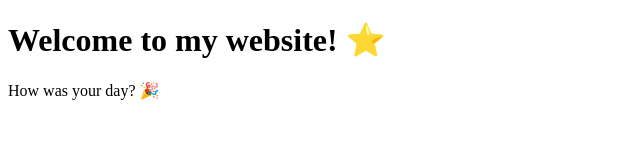
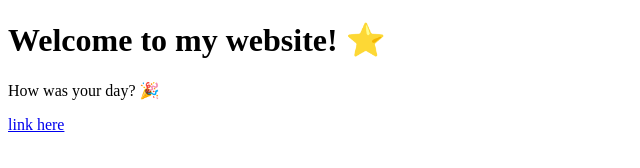
Before and after one commit to jkr/pages-practice, a plain HTML site: page index.html in a window 1280 px wide. Shown: the full height of the page, 0-640 px from the left. Drawn offline with Linux system fonts and the light colour scheme.

Commit message:
Added link.

```diff
--- a/index.html
+++ b/index.html
@@ -6,5 +6,6 @@
    <body>
       <h1>Welcome to my website! ⭐️</h1>
       <p>How was your day? 🎉</p>
+      <p><a href="foo.html">link here</a></p>
    </body>
 </html>
```
